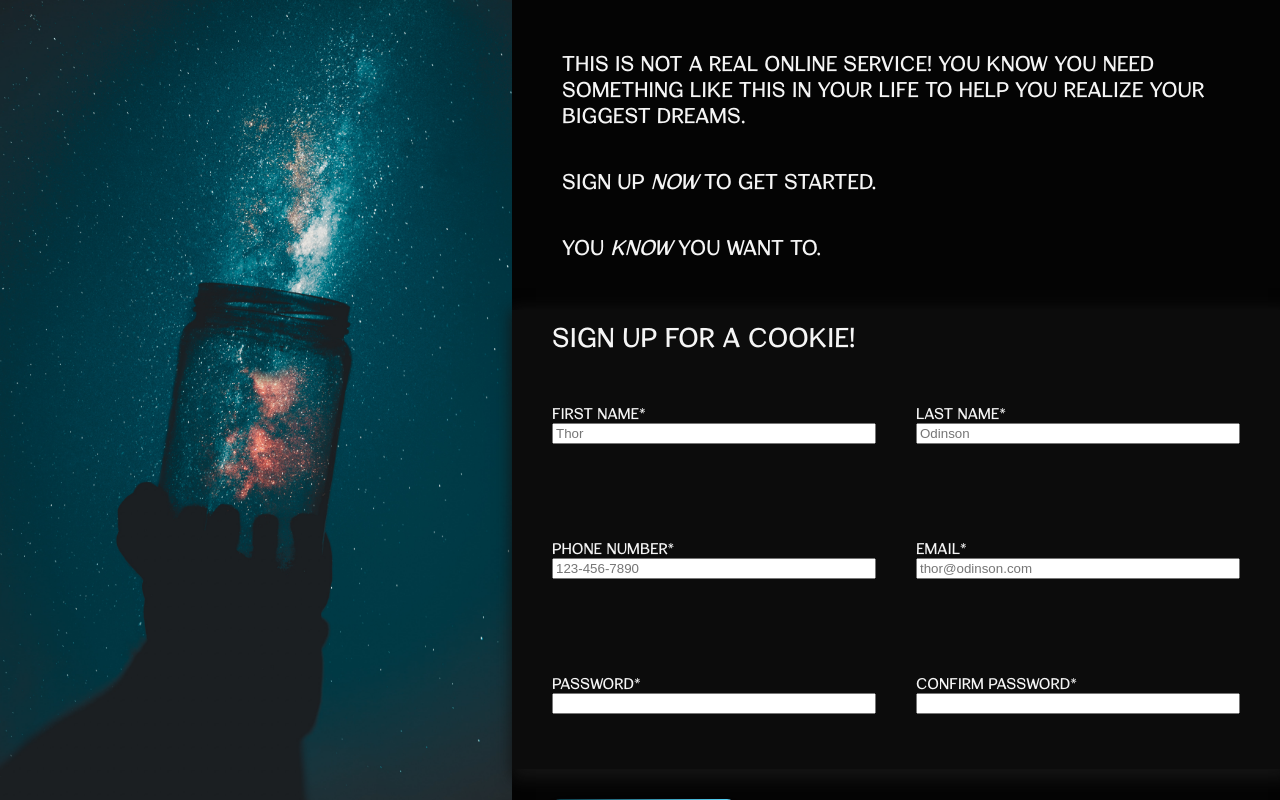
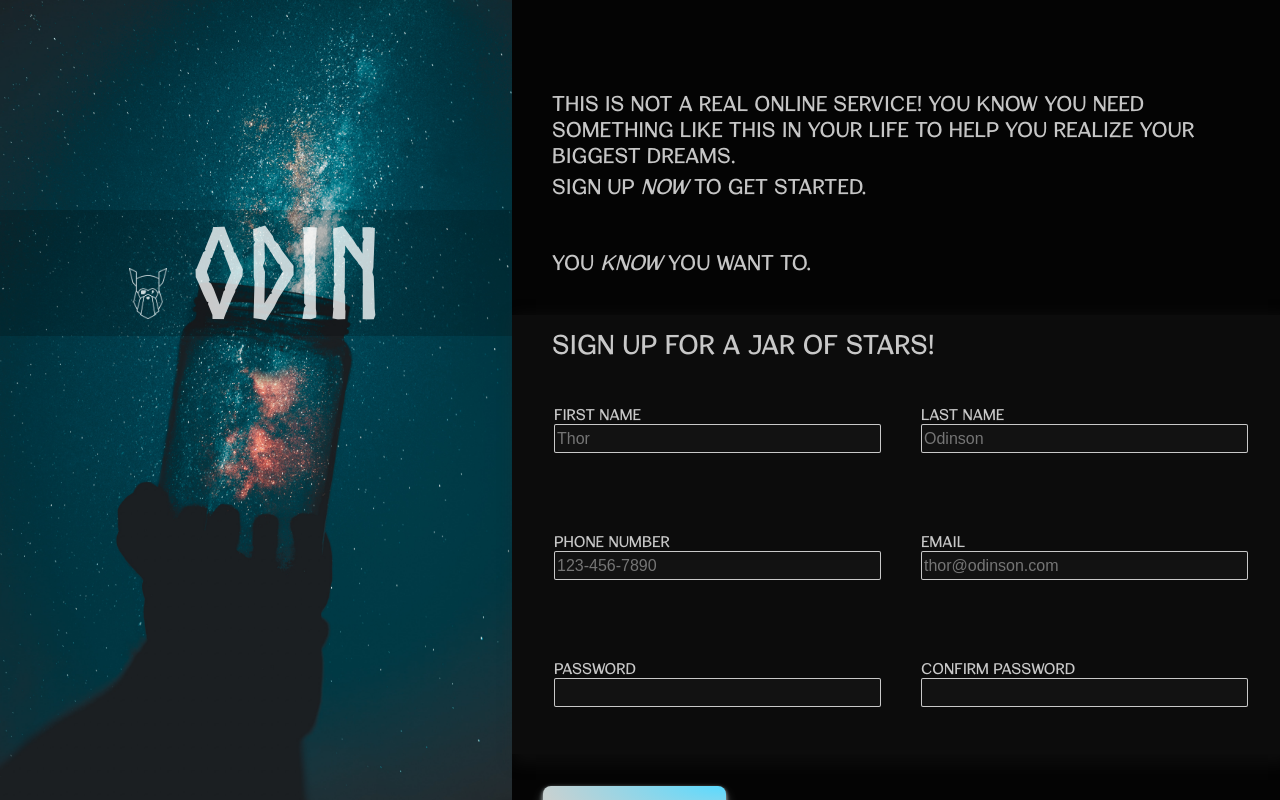
Before and after one commit to EmployedRanger/signup-form, a plain HTML site: page index.html in a window 1280 px wide. Drawn offline with Linux system fonts and the light colour scheme.

Commit message:
Add JS to match passwords

```diff
--- a/index.html
+++ b/index.html
@@ -21,47 +21,50 @@
                 <p class="get-started">Sign up <em>now</em> to get started.</p>
                 <p class="phrase">You <em>know</em> you want to.</p>
             </div>
-            <form>
-
-                <legend>Sign up for a cookie!</legend>
+            <form action="#">
+                <div class="form-box">
+                    <legend>Sign up for a jar of stars!</legend>
                     <!-- <p class="cookie"></p> -->
                     <div class="first row">
                         <p class="form-part">
-                        <label for="firstName">First Name<span aria-label="required"></span>*</label>
-                        <input type="text" name="first" id="firstName" placeholder="Thor">
+                            <label for="firstName">First Name</label>
+                            <input type="text" name="first" id="firstName" placeholder="Thor" required>
                         </p>
                         <p class="form-part">
-                        <label for="lastName" required>Last Name<span aria-label="required">*</span></label>
-                        <input type="text" name="last" id="lastName" placeholder="Odinson">
+                            <label for="lastName" required>Last Name</label>
+                            <input type="text" name="last" id="lastName" placeholder="Odinson" required>
                         </p>
                     </div>
                     <div class="second row">
                         <p class="form-part">
-                        <label for="phonenumber">Phone Number<span aria-label="required">*</span></label>
-                        <input type="tel" name="number" id="phonenumber" placeholder="123-456-7890">
+                            <label for="phonenumber">Phone Number</label>
+                            <input type="tel" name="number" id="phonenumber"
+                            placeholder="123-456-7890" maxlength="14" pattern="[0-9\-]+" minlength="10" required>
                         </p>
                         <p class="form-part">
-                        <label for="useremail" required>Email<span aria-label="required">*</span></label>
-                        <input type="email" name="email" id="useremail" placeholder="thor@odinson.com">
+                            <label for="useremail" required>Email</label>
+                            <input type="email" name="email" id="useremail" placeholder="thor@odinson.com" required>
                         </p>
                     </div>
                     <div class="third row">
                         <p class="form-part">
-                        <label for="userpass">Password<span aria-label="required">*</span></label>
-                        <input type="password" name="password" id="userpass">
+                            <label for="new-password">Password</label>
+                            <input type="password" name="password" id="new-password" minlength="8" required>
                         </p>
                         <p class="form-part">
-                        <label for="confirmpass" required>Confirm Password<span aria-label="required">*</span></label>
-                        <input type="password" name="last" id="confirmpass">
+                            <label for="confirm_pass" required>Confirm Password</label>
+                            <input type="password" name="confirm-password" id="confirm_password" minlength="8" required>
                         </p>
                     </div>
-
+                </div>
+                <button type="submit" class="button" role="button">Create Account</button>
             </form>
             <footer>
-                <button class="button" role="button">Create Account</button>
-                <p>Already have an account? <strong><a href="google.com" class="login"></a>Log in</strong></p>
+
+                <p class="already">Already have an account? <strong><a href="https://google.com" class="login">Log in</a></strong></p>
             </footer>
         </div>
     </div>
+    <script src="javascript.js"></script>
 </body>
 </html>
--- /dev/null
+++ b/javascript.js
@@ -0,0 +1,13 @@
+const password = document.getElementById("new-password")
+const confirmPassword = document.getElementById("confirm_password");
+
+function validatePassword(){
+  if(password.value != confirmPassword.value) {
+    confirmPassword.setCustomValidity("Passwords Don't Match");
+  } else {
+    confirmPassword.setCustomValidity('');
+  }
+}
+
+password.onchange = validatePassword;
+confirmPassword.onkeyup = validatePassword;
--- a/styles.css
+++ b/styles.css
@@ -1,3 +1,13 @@
+html {
+    color-scheme: dark;
+}
+
+:root {
+    --color: #3c4fe0;
+    --brown: #c7d1d1;
+    --black: rgba(47, 47, 47, 0.206);
+}
+
 * {
     margin: 0px;
 }
@@ -10,6 +20,11 @@ body {
 @font-face {
     font-family: cardigan-titling;
     src: url('cardigan-titling/cardigan-titling-rg.otf') format('truetype');
+}
+
+@font-face {
+    font-family: norse;
+    src: url('Norse-Bold.otf');
 }
 
 .main-container {
@@ -30,30 +45,36 @@ body {
     width: 60%;
     height: inherit;
     background-color: rgb(4, 4, 4);
-
     height: 100%;
-    color: whitesmoke
+    color: rgba(245, 245, 245, 0.809)
 }
 
 legend {
-    padding: 10px;
+    padding: 12px;
     padding-left: 40px;
     font-size: 28px;
 }
 
-.logo {
-    position: fixed;
-    align-self: center;
-
-    color: whitesmoke;
-    font-size: 42px;
-    text-align: center;
+img {
+    width: 3vw;
 }
 
-form {
+.logo {
+    position: absolute;
+    text-align: center;
+    top: 210px;
+    font-family: norse;
+    color: whitesmoke;
+    font-size: 125px;
+    text-align: center;
+    width: 40%;
+    background-color: rgba(5, 5, 5, 0.25);
+    opacity: 80%;
+}
+
+.form-box {
     background-color: rgba(47, 47, 47, 0.206);
-    box-shadow: 5px 5px 15px 5px #141414;
-    padding-left: -5px;
+    box-shadow: 5px 5px 15px 5px var(--black);
 }
 
 .stars {
@@ -66,38 +87,38 @@ form {
 .heading {
     font-weight: 550;
     font-size: 22px;
-    padding: 30px;
+    padding: 40px;
     display: flex;
     flex-direction: column;
 }
 
+.para {
+    padding-top: 50px;
+}
+
 .get-started {
-    margin-top: 10px;
+    margin-top: 5px;
     display: inline;
 }
 
 .phrase {
-    margin: 10px;
+    margin-top: 50px;
     display: inline-block;
 }
 
 .row {
     display: flex;
     flex-direction: row;
-    justify-content: space-b;
-    margin: 20px;
-
+    margin: 12px;
     font-size: 16px;
+    margin-left: 22px;
 }
 
-p {
+.form-part {
     display: flex;
     flex-direction: column;
     padding: 10px;
     margin: 10px;
-}
-
-.form-part {
     width: 400px;
     height: 75px;
 }
@@ -106,10 +127,10 @@ p {
 .button {
   align-items: center;
   appearance: none;
-  background-image: radial-gradient(100% 100% at 100% 0, #5adaff 0, #083843 100%);
+  background-image: radial-gradient(100% 100% at 100% 0, #5adaff 0, var(--brown) 100%);
   border: 0;
   border-radius: 8px;
-  box-shadow: rgba(45, 35, 66, .4) 0 2px 4px,rgba(45, 35, 66, .3) 0 7px 13px -3px,rgba(58, 65, 111, .5) 0 -3px 0 inset;
+  box-shadow: var(--brown) 0 2px 4px,var(--brown) 0 7px 13px -3px,var(--brown) 0 -3px 0 inset;
   box-sizing: border-box;
   color: #fff;
   cursor: pointer;
@@ -132,20 +153,38 @@ p {
   white-space: nowrap;
   will-change: box-shadow,transform;
   font-size: 18px;
-  margin-left: 40px;
-  margin-top: 10px;
+  margin-left: 2.4vw;
+  margin-top: 20px;
 }
 
 .button:focus {
-  box-shadow: #3c4fe0 0 0 0 1.5px inset, rgba(45, 35, 66, .4) 0 2px 4px, rgba(45, 35, 66, .3) 0 7px 13px -3px, #3c4fe0 0 -3px 0 inset;
+  box-shadow: var(--color) 0 0 0 1.5px inset, rgba(45, 35, 66, .4) 0 2px 4px, rgba(45, 35, 66, .3) 0 7px 13px -3px, var(--brown) 0 -3px 0 inset;
 }
 
 .button:hover {
-  box-shadow: rgba(45, 35, 66, .4) 0 4px 8px, rgba(45, 35, 66, .3) 0 7px 13px -3px, #3c4fe0 0 -3px 0 inset;
+  box-shadow: rgba(45, 35, 66, .4) 0 4px 8px, rgba(45, 35, 66, .3) 0 7px 13px -3px, var(--brown) 0 -3px 0 inset;
   transform: translateY(-2px);
 }
 
 .button:active {
-  box-shadow: #3c4fe0 0 3px 7px inset;
+  box-shadow: var(--color) 0 3px 7px inset;
   transform: translateY(2px);
 }
+
+.already {
+    padding-top: 1.5vw;
+    padding-left: 2.4vw;
+}
+
+#firstName,
+#lastName,
+#useremail,
+#new-password,
+#confirm_password,
+#phonenumber {
+    background-color: var(--black);
+    border: solid 1px rgba(245, 245, 245, 0.809);
+    border-radius: 2px;
+    height: 25px;
+    font-size: 1rem;
+}
```
Also changed, not shown: Norse-Bold.otf (added), 1 other file. Lines whose indentation alone changed are shown as unchanged.
